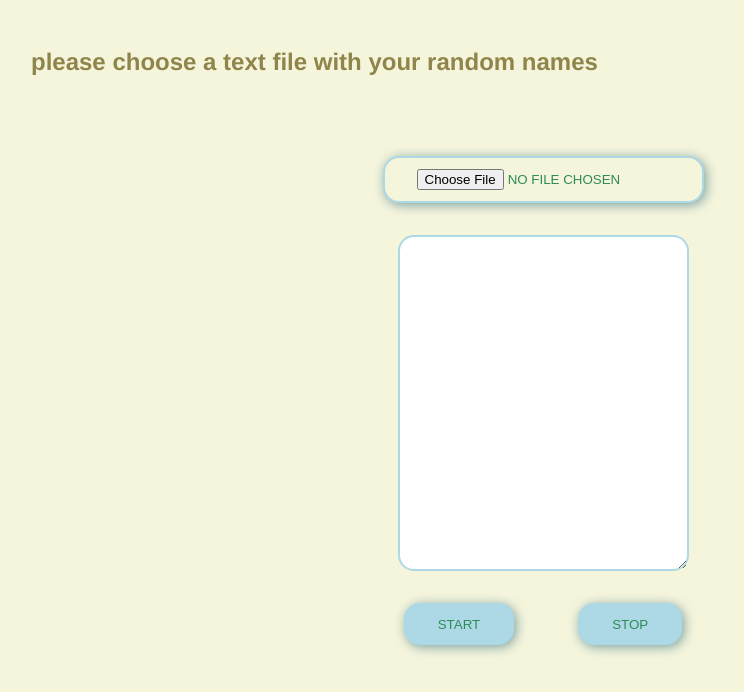
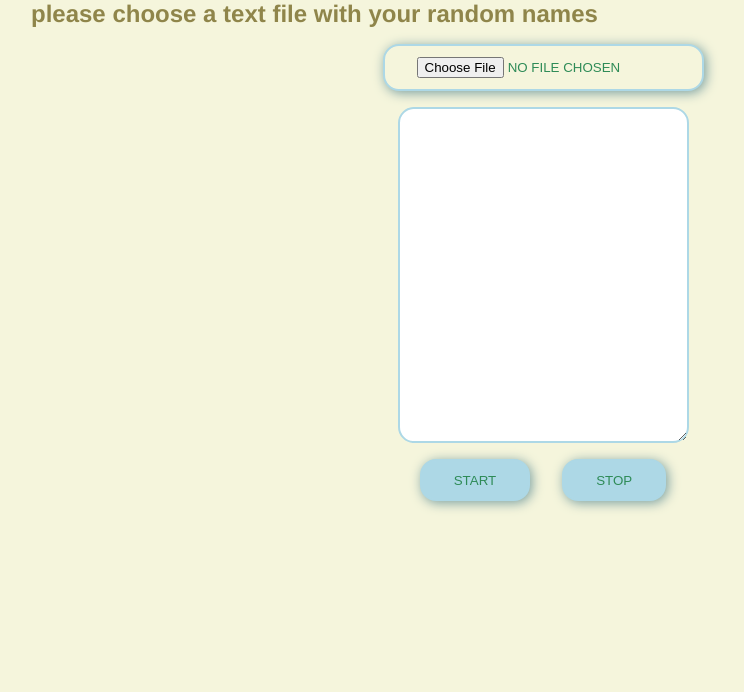
Before and after one commit to sunnyandkate/random-names, a plain HTML site: page index.html in a window 1280 px wide. Shown: the whole page, without its empty margins (97-841 px from the left). Drawn offline with Linux system fonts and the light colour scheme.

Commit message:
Update styles.css

```diff
--- a/styles.css
+++ b/styles.css
@@ -13,7 +13,7 @@ body{
 
 }
 h2{
-	margin:3rem auto;
+	margin:0 auto;
 	width:80%;
 	color: #8f854a;
 }
@@ -28,7 +28,7 @@ button, input{
 	box-shadow: 2px 2px 12px #799fa1;
 	border-radius:1rem;
 	padding: .7rem 2rem;
-	margin:2rem;
+	margin:1rem;
 	text-transform:uppercase;
 }
 button{
```
